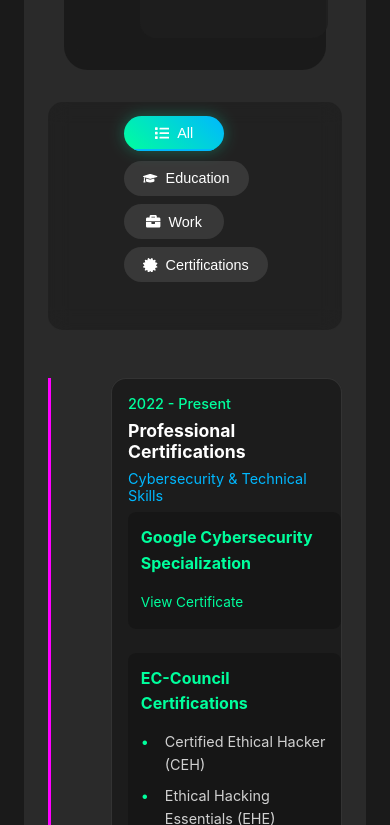
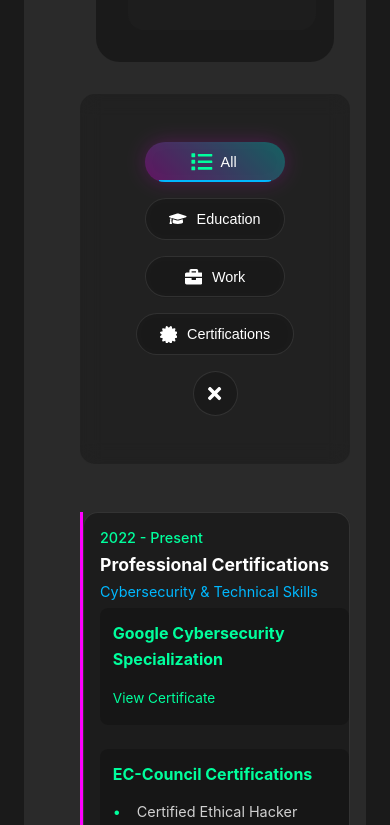
Before and after one commit to KXX-Hub/kxx-profile, a React (Create React App) app: page /me in a window 390 px wide. Shown: the part 1479-2304 px from the top of the page. Built offline with nearby package versions, Linux system fonts and the light colour scheme; what @rainbow-me/rainbowkit, wagmi would draw is missing.

Commit message:
Update - updating the button

```diff
--- a/src/MePage.js
+++ b/src/MePage.js
@@ -268,11 +268,9 @@
           >
             <FaCertificate /> Certifications
           </FilterButton>
-          {activeFilter !== 'all' && (
-            <button className="clear-filter" onClick={clearFilter}>
-              <FaTimes />
-            </button>
-          )}
+          <button className="clear-filter" onClick={clearFilter}>
+            <FaTimes />
+          </button>
         </div>
       </div>
 
--- a/src/css/MePage.css
+++ b/src/css/MePage.css
@@ -776,76 +776,88 @@
 }
 
 .filter-buttons {
-    margin-left: 1rem;
-    margin-bottom: 2rem;
     display: flex;
-    gap: 1rem;
+    justify-content: center;
+    gap: 1.2rem;
+    margin: 2rem 0;
     flex-wrap: wrap;
-    position: relative;
+    padding: 0 2rem;
 }
 
 .filter-btn {
-    padding: 0.8rem 1.5rem;
+    padding: 0.8rem 1.8rem;
     border: none;
-    border-radius: 25px;
-    background: rgba(255, 255, 255, 0.1);
+    border-radius: 30px;
+    background: rgba(26, 26, 26, 0.8);
     color: var(--text-color);
-    font-size: 1rem;
     cursor: pointer;
     transition: all 0.3s ease;
+    font-size: 1rem;
+    font-weight: 500;
+    display: flex;
+    align-items: center;
+    gap: 0.8rem;
+    backdrop-filter: blur(10px);
+    border: 1px solid rgba(255, 255, 255, 0.1);
+    min-width: 160px;
+    justify-content: center;
     position: relative;
     overflow: hidden;
-    min-width: 120px;
+}
+
+.filter-btn svg {
+    font-size: 1.2rem;
+    transition: all 0.3s ease;
+}
+
+.filter-btn:hover {
+    background: rgba(0, 255, 157, 0.1);
+    transform: translateY(-2px);
+    border-color: var(--accent-color);
+    box-shadow: 0 0 20px rgba(0, 255, 157, 0.2);
+}
+
+.filter-btn:hover svg {
+    transform: scale(1.2);
+    color: var(--accent-color);
+}
+
+.filter-btn.active {
+    background: linear-gradient(45deg,
+        rgba(255, 0, 255, 0.3),
+        rgba(0, 255, 255, 0.3)
+    );
+    border: none;
+    color: white;
+    box-shadow: 0 0 20px rgba(255, 0, 255, 0.2);
+}
+
+.filter-btn.active svg {
+    color: var(--accent-color);
+    transform: scale(1.2);
+}
+
+.clear-filter {
+    width: 45px;
+    height: 45px;
+    border-radius: 50%;
     display: flex;
     align-items: center;
     justify-content: center;
-    gap: 0.5rem;
-}
-
-.filter-btn::before {
-    content: '';
-    position: absolute;
-    top: 0;
-    left: 0;
-    width: 100%;
-    height: 100%;
-    background: linear-gradient(45deg, var(--accent-color), var(--accent-color-2));
-    opacity: 0;
-    transition: opacity 0.3s ease;
-    z-index: 0;
-}
-
-.filter-btn:hover::before {
-    opacity: 0.2;
-}
-
-.filter-btn.active {
-    background: linear-gradient(45deg, var(--accent-color), var(--accent-color-2));
-    box-shadow: 0 0 15px rgba(0, 255, 187, 0.3);
-    transform: translateY(-2px);
-}
-
-.filter-btn.active:hover {
-    transform: translateY(-2px) scale(1.05);
-}
-
-.clear-filter {
-    padding: 0.8rem;
-    border: none;
-    border-radius: 50%;
-    background: rgba(255, 255, 255, 0.1);
+    background: rgba(26, 26, 26, 0.8);
+    border: 1px solid rgba(255, 255, 255, 0.1);
     color: var(--text-color);
     cursor: pointer;
     transition: all 0.3s ease;
-    display: flex;
-    align-items: center;
-    justify-content: center;
-    animation: fadeIn 0.3s ease;
+    font-size: 1.2rem;
 }
 
 .clear-filter:hover {
-    background: rgba(255, 255, 255, 0.2);
+    background: rgba(255, 0, 0, 0.1);
+    border-color: var(--accent-color-3);
     transform: rotate(90deg);
+    color: var(--accent-color-3);
+    box-shadow: 0 0 15px rgba(255, 0, 0, 0.2);
 }
 
 .timeline-item.hidden {
@@ -892,402 +904,18 @@
 
 @media (max-width: 768px) {
     .filter-buttons {
-        gap: 0.5rem;
+        gap: 1rem;
+        padding: 0 1rem;
     }
 
     .filter-btn {
-        padding: 0.6rem 1.2rem;
+        padding: 0.7rem 1.4rem;
         font-size: 0.9rem;
-        min-width: 100px;
+        min-width: 140px;
+        gap: 0.6rem;
     }
 
-    .clear-filter {
-        padding: 0.6rem;
+    .filter-btn svg {
+        font-size: 1.1rem;
     }
 }
-
-.filter-btn[data-category="all"] {
-    border-color: var(--accent-color);
-}
-.filter-btn[data-category="all"]::before {
-    background: linear-gradient(45deg, var(--accent-color), var(--accent-color-2));
-}
-.filter-btn[data-category="all"].active {
-    background: linear-gradient(45deg, var(--accent-color), var(--accent-color-2));
-    box-shadow: 0 0 15px rgba(0, 255, 187, 0.3);
-}
-
-.filter-btn[data-category="education"] {
-    border-color: var(--accent-color);
-}
-.filter-btn[data-category="education"]::before {
-    background: linear-gradient(45deg, var(--accent-color), var(--accent-color-2));
-}
-.filter-btn[data-category="education"].active {
-    background: linear-gradient(45deg, var(--accent-color), var(--accent-color-2));
-    box-shadow: 0 0 15px rgba(0, 255, 187, 0.3);
-}
-
-.filter-btn[data-category="work"] {
-    border-color: var(--accent-color-2);
-}
-.filter-btn[data-category="work"]::before {
-    background: linear-gradient(45deg, var(--accent-color-2), var(--accent-color-3));
-}
-.filter-btn[data-category="work"].active {
-    background: linear-gradient(45deg, var(--accent-color-2), var(--accent-color-3));
-    box-shadow: 0 0 15px rgba(77, 77, 255, 0.3);
-}
-
-.filter-btn[data-category="certification"] {
-    border-color: var(--accent-color-3);
-}
-.filter-btn[data-category="certification"]::before {
-    background: linear-gradient(45deg, var(--accent-color-3), var(--accent-color));
-}
-.filter-btn[data-category="certification"].active {
-    background: linear-gradient(45deg, var(--accent-color-3), var(--accent-color));
-    box-shadow: 0 0 15px rgba(255, 51, 153, 0.3);
-}
-
-.timeline-item.education {
-    border-left: 3px solid var(--accent-color);
-}
-.timeline-item.education .timeline-icon {
-    background: var(--accent-color);
-    box-shadow: 0 0 15px rgba(0, 255, 187, 0.3);
-}
-
-.timeline-item.work {
-    border-left: 3px solid var(--accent-color-2);
-}
-.timeline-item.work .timeline-icon {
-    background: var(--accent-color-2);
-    box-shadow: 0 0 15px rgba(77, 77, 255, 0.3);
-}
-
-.timeline-item.certification {
-    border-left: 3px solid var(--accent-color-3);
-}
-.timeline-item.certification .timeline-icon {
-    background: var(--accent-color-3);
-    box-shadow: 0 0 15px rgba(255, 51, 153, 0.3);
-}
-
-.timeline-item.hidden {
-    opacity: 0;
-    transform: translateX(-100px);
-    pointer-events: none;
-}
-
-.timeline-item.right.hidden {
-    transform: translateX(100px);
-}
-
-.timeline-item.active {
-    animation: slideIn 0.5s ease forwards;
-}
-
-@keyframes slideIn {
-    from {
-        opacity: 0;
-        transform: translateY(20px);
-    }
-    to {
-        opacity: 1;
-        transform: translateY(0);
-    }
-}
-
-/* Responsive Design Updates */
-@media (max-width: 1200px) {
-  .me-page {
-    padding: 1.5rem;
-  }
-
-  .timeline-container {
-    max-width: 100%;
-  }
-
-  .timeline-content {
-    width: 50%;
-  }
-}
-
-@media (max-width: 992px) {
-    .timeline-line {
-        left: 30px;
-    }
-
-    .timeline-item.left .timeline-content,
-    .timeline-item.right .timeline-content {
-        width: calc(100% - 60px);
-        margin-left: 60px;
-        padding-left: 1.5rem;
-        text-align: left;
-    }
-
-    .timeline-item.left .timeline-icon,
-    .timeline-item.right .timeline-icon {
-        left: 30px;
-        transform: translate(-50%, -50%);
-    }
-
-    .timeline-item.left .timeline-content {
-        margin-right: 0;
-        padding-right: 0;
-    }
-
-    .timeline-item.right .timeline-content {
-        margin-left: 60px;
-        padding-left: 1.5rem;
-    }
-}
-
-@media (max-width: 768px) {
-    .timeline-icon {
-        width: 35px;
-        height: 35px;
-    }
-
-    .timeline-item.left .timeline-icon,
-    .timeline-item.right .timeline-icon {
-        left: 25px;
-    }
-
-    .timeline-line {
-        left: 25px;
-    }
-
-    .timeline-item.left .timeline-content,
-    .timeline-item.right .timeline-content {
-        width: calc(100% - 50px);
-        margin-left: 50px;
-    }
-}
-
-@media (max-width: 480px) {
-    .timeline-icon {
-        width: 30px;
-        height: 30px;
-    }
-
-    .timeline-item.left .timeline-icon,
-    .timeline-item.right .timeline-icon {
-        left: 20px;
-    }
-
-    .timeline-line {
-        left: 20px;
-    }
-
-    .timeline-item.left .timeline-content,
-    .timeline-item.right .timeline-content {
-        width: calc(100% - 40px);
-        margin-left: 40px;
-        padding-left: 1rem;
-    }
-}
-
-/* Fix for very small screens */
-@media (max-width: 360px) {
-    .me-page {
-        padding: 0.8rem;
-    }
-
-    .profile-header h1 {
-        font-size: 1.8rem;
-    }
-
-    .overview-section {
-        padding: 1rem;
-    }
-
-    .filter-btn {
-        min-width: 80px;
-        padding: 0.4rem 0.8rem;
-    }
-
-    .timeline-content {
-        padding: 0.8rem;
-    }
-
-    .timeline-title {
-        font-size: 1rem;
-    }
-
-    .timeline-subtitle {
-        font-size: 0.85rem;
-    }
-
-    .timeline-description {
-        font-size: 0.75rem;
-    }
-}
-
-/* Fix for landscape orientation on mobile */
-@media (max-height: 600px) and (orientation: landscape) {
-  .me-page {
-    padding: 1rem;
-  }
-
-  .profile-header {
-    margin-bottom: 2rem;
-  }
-
-  .overview-section {
-    margin-bottom: 2rem;
-  }
-
-  .timeline-container {
-    padding: 1rem 0;
-  }
-
-  .timeline-item {
-    margin-bottom: 2rem;
-  }
-
-  .button-container {
-    margin: 2rem 0;
-  }
-}
-
-.timeline-section {
-    margin-left: 1rem;
-}
-
-.nav-icons {
-    position: fixed;
-    top: 50%;
-    transform: translateY(-50%);
-    display: flex;
-    flex-direction: column;
-    gap: 1.5rem;
-    z-index: 100;
-    left: 2rem;
-    transition: all 0.3s ease;
-}
-
-.nav-icons a {
-    color: var(--accent-color);
-    font-size: 1.5rem;
-    transition: all 0.3s ease;
-    opacity: 0.8;
-}
-
-.nav-icons a:hover {
-    color: var(--text-color);
-    transform: scale(1.1);
-    opacity: 1;
-}
-
-/* Responsive navigation */
-@media (max-width: 1400px) {
-    .nav-icons {
-        top: 50%;
-        left: 30px;
-        transform: translateY(-50%);
-        flex-direction: column;
-        gap: 1.2rem;
-        background: none;
-        border: none;
-    }
-
-    .nav-icons a {
-        font-size: 1.2rem;
-    }
-}
-
-@media (max-width: 768px) {
-    .nav-icons {
-        left: 30px;
-        gap: 1rem;
-    }
-
-    .nav-icons a {
-        font-size: 1.1rem;
-    }
-
-    .timeline-line {
-        left: 30px;
-    }
-
-    .timeline-item.left .timeline-icon,
-    .timeline-item.right .timeline-icon {
-        left: 30px;
-    }
-
-    .timeline-item.left .timeline-content,
-    .timeline-item.right .timeline-content {
-        width: calc(100% - 80px);
-        margin-left: 80px;
-        padding-left: 1.5rem;
-    }
-
-    .timeline-section {
-        margin-left: 0;
-        padding-left: 80px;
-    }
-
-    .filter-buttons {
-        margin-left: 0;
-        padding-left: 80px;
-    }
-
-    .overview-section {
-        padding-left: 80px;
-    }
-}
-
-@media (max-width: 480px) {
-    .nav-icons {
-        left: 20px;
-        gap: 0.8rem;
-    }
-
-    .nav-icons a {
-        font-size: 1rem;
-    }
-
-    .timeline-line {
-        left: 20px;
-    }
-
-    .timeline-item.left .timeline-icon,
-    .timeline-item.right .timeline-icon {
-        left: 20px;
-    }
-
-    .timeline-item.left .timeline-content,
-    .timeline-item.right .timeline-content {
-        width: calc(100% - 60px);
-        margin-left: 60px;
-        padding-left: 1rem;
-    }
-
-    .timeline-section {
-        padding-left: 60px;
-    }
-
-    .filter-buttons {
-        padding-left: 60px;
-    }
-
-    .overview-section {
-        padding-left: 60px;
-    }
-}
-
-/* Portrait mode */
-@media (orientation: portrait) {
-    .nav-icons {
-        display: none;
-    }
-}
-
-/* Landscape mode */
-@media (orientation: landscape) {
-    .nav-icons {
-        display: flex;
-    }
-}
```
Also changed, not shown: src/css/MainPage.css (+71 -50 lines), 6 other files (tests, documents, lock files or other folders).
